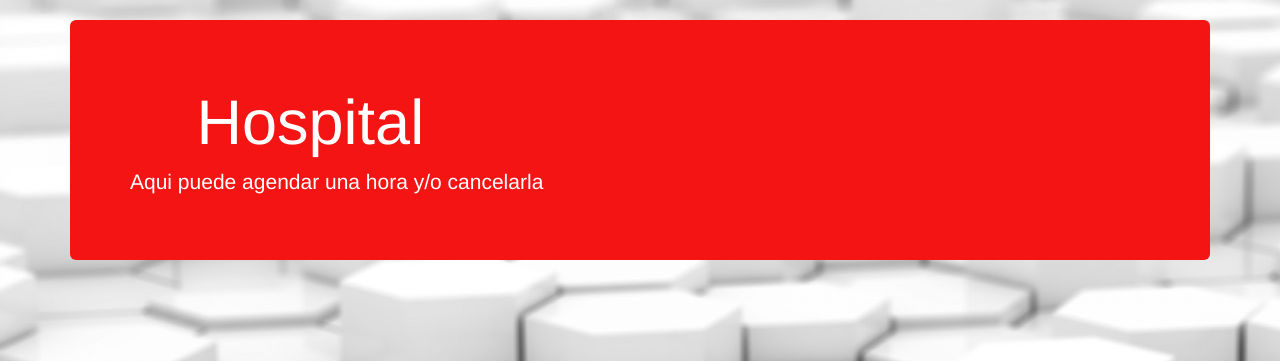
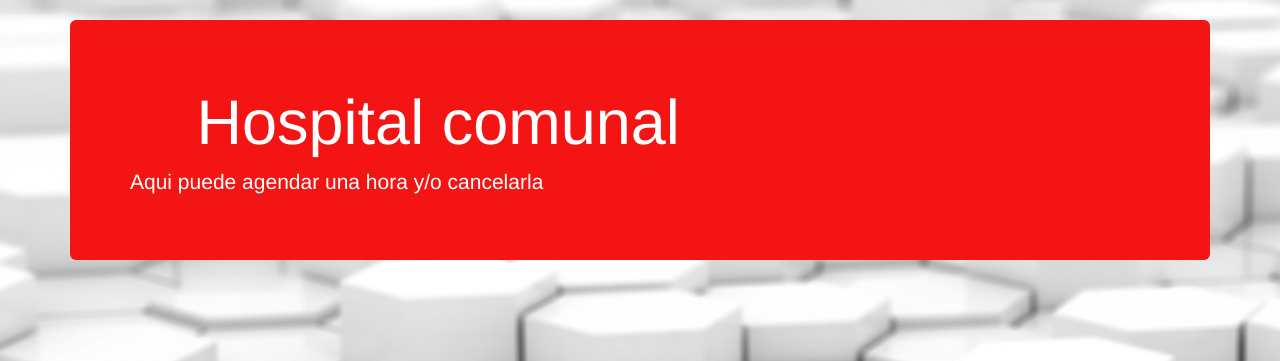
Before and after one commit to campinom/Hospital, a PHP site: page / in a window 1280 px wide. Shown: the part 51-412 px from the top of the page. Run offline with PHP 8.4, Linux system fonts and the light colour scheme; some web fonts are replaced.

Commit message:
agendar hora y cancelar con interfaz

```diff
--- a/index.php
+++ b/index.php
@@ -37,7 +37,7 @@ and open the template in the editor.
 
         <div class="container">
             <div class="jumbotron">
-                <h1><span class="glyphicon glyphicon-plus-sign" aria-hidden="true"></span> Hospital</h1>
+                <h1><span class="glyphicon glyphicon-plus-sign" aria-hidden="true"></span> Hospital comunal</h1>
                 <p>
                      Aqui puede agendar una hora y/o cancelarla
                 </p>
```
